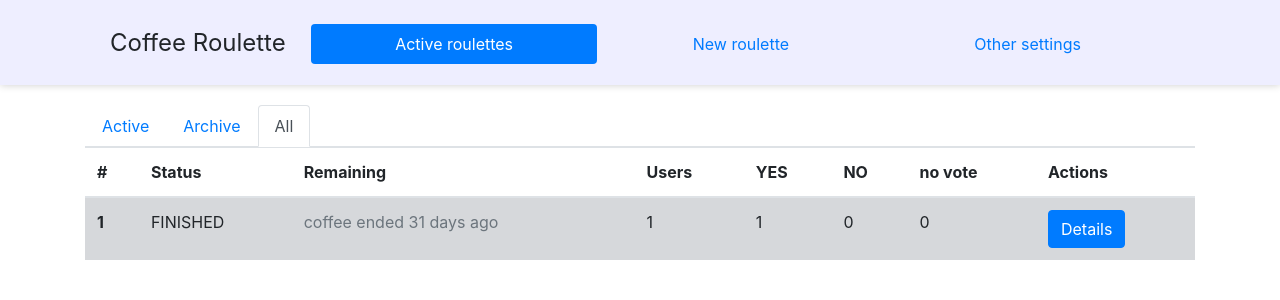
After one commit to krakeusz/coffee-roulette, a Django app: page /all in a window 1280 px wide. The commit adds this page. Shown: the top 300 px of the page. Run offline with Django 3.2, Linux system fonts and the light colour scheme; tables that the repository leaves empty hold one stand-in row (values such as "Sample post"); some libraries are stand-ins or nearby versions.

Commit message:
Improve main page: show active/archive/all roulettes

```diff
--- a/src/roulette/matcher/models.py
+++ b/src/roulette/matcher/models.py
@@ -35,6 +35,17 @@ class Roulette(models.Model):
             users.append(yes_vote.user)
         return users
 
+    def getShortState(self):
+        now = timezone.now()
+        if now < self.vote_deadline:
+            return "VOTING"
+        elif self.matchings_found_on is None:
+            return "MATCH NOW"
+        elif now < self.coffee_deadline:
+            return "COFFEE"
+        else:
+            return "FINISHED"
+
     def getPrettyState(self):
         now = timezone.now()
         if now < self.vote_deadline:
@@ -42,12 +53,38 @@ class Roulette(models.Model):
                 "The voting will end on " + str(timezone.localtime(self.vote_deadline)) + "."
         elif self.matchings_found_on is None:
             return "Voting has ended. Please generate matchings now. " \
-                "Coffee deadline is on " + str(timezone.localtime(self.coffee_deadline)) + ". Please note that the system doesn't care when or whether the users meet."
+                "Coffee deadline is on " + str(timezone.localtime(self.coffee_deadline)) + "."
         elif now < self.coffee_deadline:
             return "Matching has been done. Now it's the time for the users to meet. " \
-                "Coffee deadline is on " + str(timezone.localtime(self.coffee_deadline)) + ". Please note that the system doesn't care when or whether the users meet."
+                "Coffee deadline is on " + str(timezone.localtime(self.coffee_deadline)) + "."
         else:
             return "This coffee roulette has ended on " + str(timezone.localtime(self.coffee_deadline)) + "."
+
+    def __timediff__(self, diff):
+        if diff.days == 0:
+            if diff.seconds < 60:
+                return "less than a minute"
+            elif diff.seconds < 120:
+                return "1 minute"
+            elif diff.seconds < 3600:
+                return "{0} minutes".format((diff.seconds // 60) % 60)
+            else:
+                return "{0} hour(s) {1} minute(s)".format(diff.seconds // 3600, (diff.seconds // 60) % 60)
+        elif diff.days <= 1:
+            return "1 day"
+        elif diff.days <= 365:
+            return "{0} days".format(diff.days)
+        else:
+            return "{0} year(s) {1} day(s)".format(diff.days // 365, diff.days % 365)
+
+    def getRemainingString(self):
+        now = timezone.now()
+        if now < self.vote_deadline:
+            return self.__timediff__(self.vote_deadline - now) + " until voting ends"
+        elif now < self.coffee_deadline:
+            return self.__timediff__(self.coffee_deadline - now) + " until coffee ends"
+        else:
+            return "coffee ended " + self.__timediff__(now - self.coffee_deadline) + " ago"
 
 class Vote(models.Model):
     roulette = models.ForeignKey(Roulette, on_delete=models.CASCADE)
--- a/src/roulette/matcher/static/matcher/js/main.js
+++ b/src/roulette/matcher/static/matcher/js/main.js
@@ -0,0 +1,3 @@
+$(document).ready(function(){
+    $('[data-toggle="tooltip"]').tooltip();
+});
--- a/src/roulette/matcher/templates/matcher/index.html
+++ b/src/roulette/matcher/templates/matcher/index.html
@@ -27,7 +27,7 @@
     <nav class="navigation-parent">
       <ul class="nav nav-pills nav-justified">
         <li class="nav-item">
-          <a class="nav-link {% block active-current %}{% endblock %}" href="{% url 'matcher:current' %}">Current roulettes</a>
+          <a class="nav-link {% block active-current %}{% endblock %}" href="{% url 'matcher:list_active' %}">Active roulettes</a>
         </li>
         <li class="nav-item">
           <a class="nav-link {% block active-new-roulette %}{% endblock %}" href="{% url 'admin:matcher_roulette_add' %}">New roulette</a>
--- /dev/null
+++ b/src/roulette/matcher/templates/matcher/roulette_list_active.html
@@ -0,0 +1,3 @@
+{% extends "matcher/roulette_list_base.html" %}
+
+{% block active-roulette-list-active %}active{% endblock %}
--- /dev/null
+++ b/src/roulette/matcher/templates/matcher/roulette_list_all.html
@@ -0,0 +1,3 @@
+{% extends "matcher/roulette_list_base.html" %}
+
+{% block active-roulette-list-all %}active{% endblock %}
--- /dev/null
+++ b/src/roulette/matcher/templates/matcher/roulette_list_archive.html
@@ -0,0 +1,3 @@
+{% extends "matcher/roulette_list_base.html" %}
+
+{% block active-roulette-list-archive %}active{% endblock %}
--- /dev/null
+++ b/src/roulette/matcher/templates/matcher/roulette_list_base.html
@@ -0,0 +1,59 @@
+{% extends "matcher/index.html" %}
+
+{% block active-current %}active{% endblock %}
+
+{% block content %}
+
+<ul class="nav nav-tabs">
+    <li class="nav-item">
+        <a class="nav-link {% block active-roulette-list-active %}{% endblock %}" href="{% url 'matcher:list_active' %}">Active</a>
+    </li>
+    <li class="nav-item">
+        <a class="nav-link {% block active-roulette-list-archive %}{% endblock %}" href="{% url 'matcher:list_archive' %}">Archive</a>
+    </li>
+    <li class="nav-item">
+        <a class="nav-link {% block active-roulette-list-all %}{% endblock %}" href="{% url 'matcher:list_all' %}">All</a>
+    </li>
+</ul>
+
+{% if roulettes %}
+    <table class="table table-hover">
+        <thead>
+            <tr>
+                <th scope="col">#</th>
+                <th scope="col">Status</th>
+                <th scope="col">Remaining</th>
+                <th scope="col">Users</th>
+                <th scope="col">YES</th>
+                <th scope="col">NO</th>
+                <th scope="col">no vote</th>
+                <th scope="col">Actions</th>
+            </tr>
+        </thead>
+        <tbody>
+        {% for r in roulettes %}
+            {% if r.getShortState == "MATCH NOW" %}
+            <tr class="table-warning">
+            {% elif r.getShortState == "FINISHED" %}
+            <tr class="table-secondary">
+            {% else %}
+            <tr>
+            {% endif %}
+                <th scope="row">{{ r.id }}</th>
+                <td data-toggle="tooltip" data-container="body" title="{{ r.getPrettyState }}">{{ r.getShortState }}</td>
+                <td data-toggle="tooltip" data-container="body" title="{{ r.getPrettyState }}" class="text-muted">{{ r.getRemainingString }}</td>
+                <td>{{ r.total_users }}</td>
+                <td>{{ r.votes_yes }}</td>
+                <td>{{ r.votes_no }}</td>
+                <td>{{ r.votes_unknown }}</td>
+                <td><a href="{% url 'matcher:roulette' r.id %}" class="btn btn-primary">Details</a></td>
+            </tr>
+        {% endfor %}
+        </tbody>
+    </table>
+
+{% else %}
+    <p>No roulettes active. <a href="{% url 'admin:matcher_roulette_add' %}" class="btn btn-primary">Create a new roulette</a></p>
+{% endif %}
+
+{% endblock %}
--- a/src/roulette/matcher/urls.py
+++ b/src/roulette/matcher/urls.py
@@ -3,7 +3,9 @@ from . import views
 
 app_name = 'matcher'
 urlpatterns = [
-    path('', views.current_roulette, name='current'),
+    path('', views.roulette_list_active, name='list_active'),
+    path('archive', views.roulette_list_archive, name='list_archive'),
+    path('all', views.roulette_list_all, name='list_all'),
     path('roulette/<int:roulette_id>/', views.roulette, name='roulette'),
     path('roulette/<int:roulette_id>/run/', views.run_roulette, name='run'),
     path('roulette/<int:roulette_id>/submit/', views.submit_roulette, name='submit'),
--- a/src/roulette/matcher/views.py
+++ b/src/roulette/matcher/views.py
@@ -7,10 +7,28 @@ from .algorithms import generate_matches_montecarlo, merge_matches
 from .models import Match, Roulette, RouletteUser, PenaltyForGroupingWithForbiddenUser, matching_graph
 import re
 
-def current_roulette(request):
-    roulettes = Roulette.objects.filter(coffee_deadline__gte=timezone.now()).all()
-    context = {'roulettes': roulettes}
-    return render(request, 'matcher/current_roulette.html', context)
+def insert_roulette_data_columns(roulettes):
+    for r in roulettes:
+        votes = r.vote_set.order_by('user__name')
+        r.votes_yes = len(votes.filter(choice='Y'))
+        r.votes_no = len(votes.filter(choice='N'))
+        r.votes_unknown = len(votes.filter(choice='0'))
+        r.total_users = r.votes_yes + r.votes_no + r.votes_unknown
+
+def roulette_list_active(request):
+    roulettes = Roulette.objects.filter(coffee_deadline__gte=timezone.now()).order_by("-id").all()
+    insert_roulette_data_columns(roulettes)
+    return render(request, 'matcher/roulette_list_active.html', {'roulettes': roulettes})
+
+def roulette_list_archive(request):
+    roulettes = Roulette.objects.filter(coffee_deadline__lt=timezone.now()).order_by("-id").all()
+    insert_roulette_data_columns(roulettes)
+    return render(request, 'matcher/roulette_list_archive.html', {'roulettes': roulettes})
+
+def roulette_list_all(request):
+    roulettes = Roulette.objects.order_by("-id").all()
+    insert_roulette_data_columns(roulettes)
+    return render(request, 'matcher/roulette_list_all.html', {'roulettes': roulettes})
 
 def roulette(request, roulette_id):
     r = get_object_or_404(Roulette, pk=roulette_id)
```
Also changed, not shown: src/roulette/matcher/templates/matcher/current_roulette.html (deleted, +0 -20 lines).
